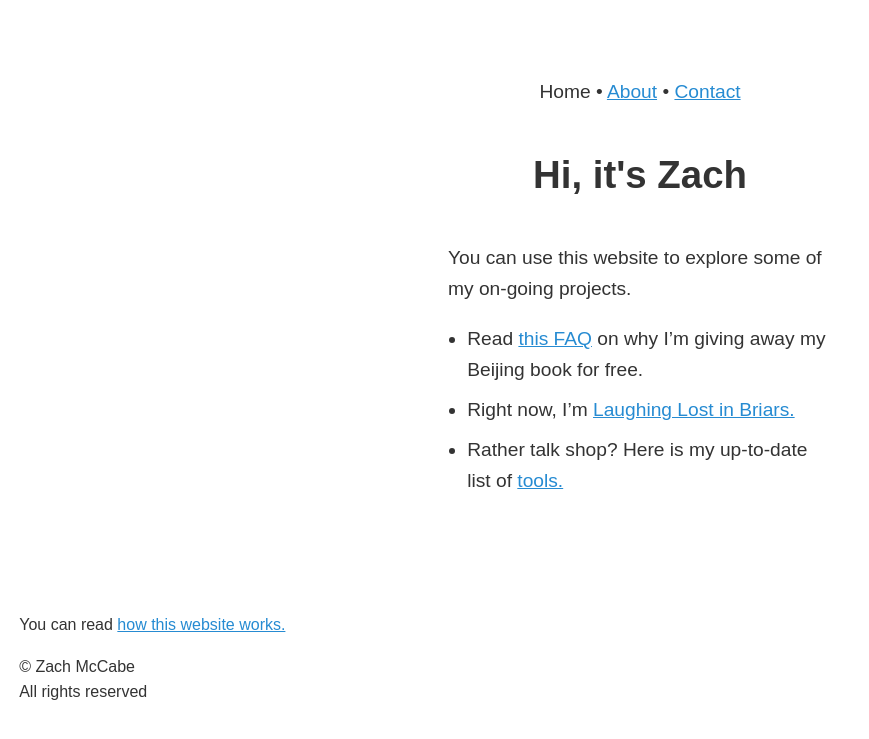
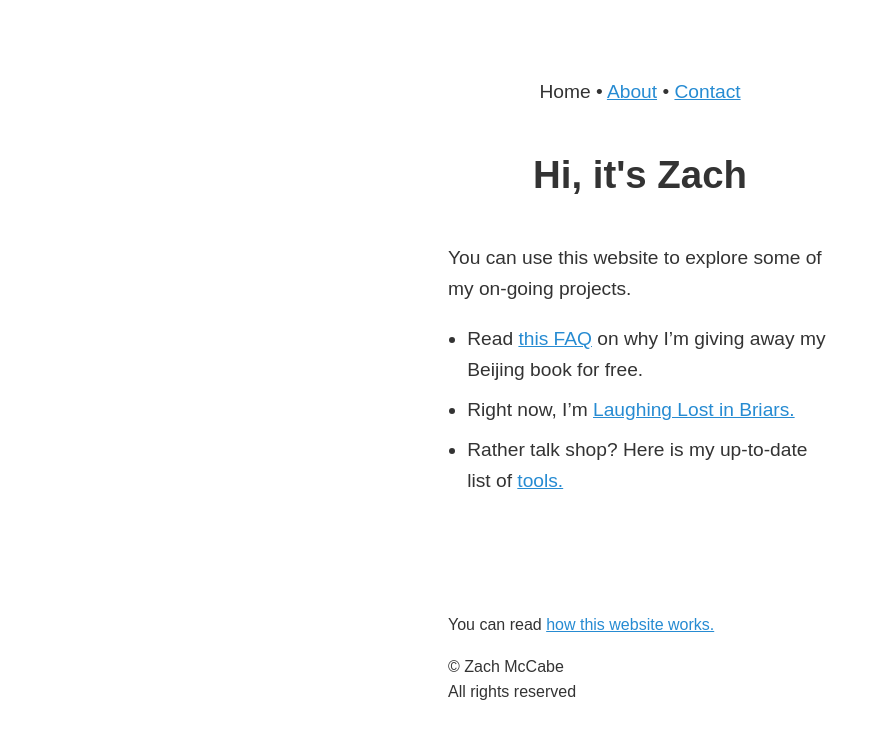
Before and after one commit to zachmccabe/zachmccabe.github.io, a Jekyll site: the page built from index.md, in a window 1280 px wide. Shown: the top 739 px of the page, without its empty margins (0-869 px from the left). Built offline with Jekyll 4.4.1, drawn with Linux system fonts in a browser that asks for light colours.

Commit message:
Update kaoliang_nite_3.html

```diff
--- a/_layouts/kaoliang_nite_3.html
+++ b/_layouts/kaoliang_nite_3.html
@@ -2,10 +2,10 @@
 <html lang="en-US">
 <head>
 <meta charset="utf-8">
-{% if page.robots == "norobots" %}{% include meta_robots.html %}{% endif %}
+{%- if page.robots == "norobots" -%}{%- include meta_robots.html -%}{%- endif -%}
 <meta name="referrer" content="strict-origin-when-cross-origin" />
 <meta name="viewport" content="width=device-width">
-<title>{{ page.title }} | Zach McCabe</title>
+<title>{% include emoji_collection_switch.html %} {{ page.title }} • Zach McCabe</title>
 <meta name="description" content="{{ page.description }}" />
 <meta name="date" content="{{ page.date }}" />
 <link rel="stylesheet" href="https://www.zachmccabe.com/assets/kao-nite-3.css">
@@ -14,16 +14,21 @@
 </head>
 <body>
 <div class="xwrap">
+<div style="xnest-top">
 {%- include site_nav.html -%}
+</div>
 <header>
 <h1 id="{{ page.title }}">{{ page.title }}</h1>
 </header>
-<main class="xnest20">
+<div class="xnest20">
+<main>
+{%- if page.lede == "print" -%}<p>{%- include print_update.html -%} • {{ page.description }}</p>{%- endif -%}
 {{ content }}
 </main>
 <footer>
 {%- include footer.html -%}
 </footer>
 </div>
+</div>
 </body>
 </html>
```
